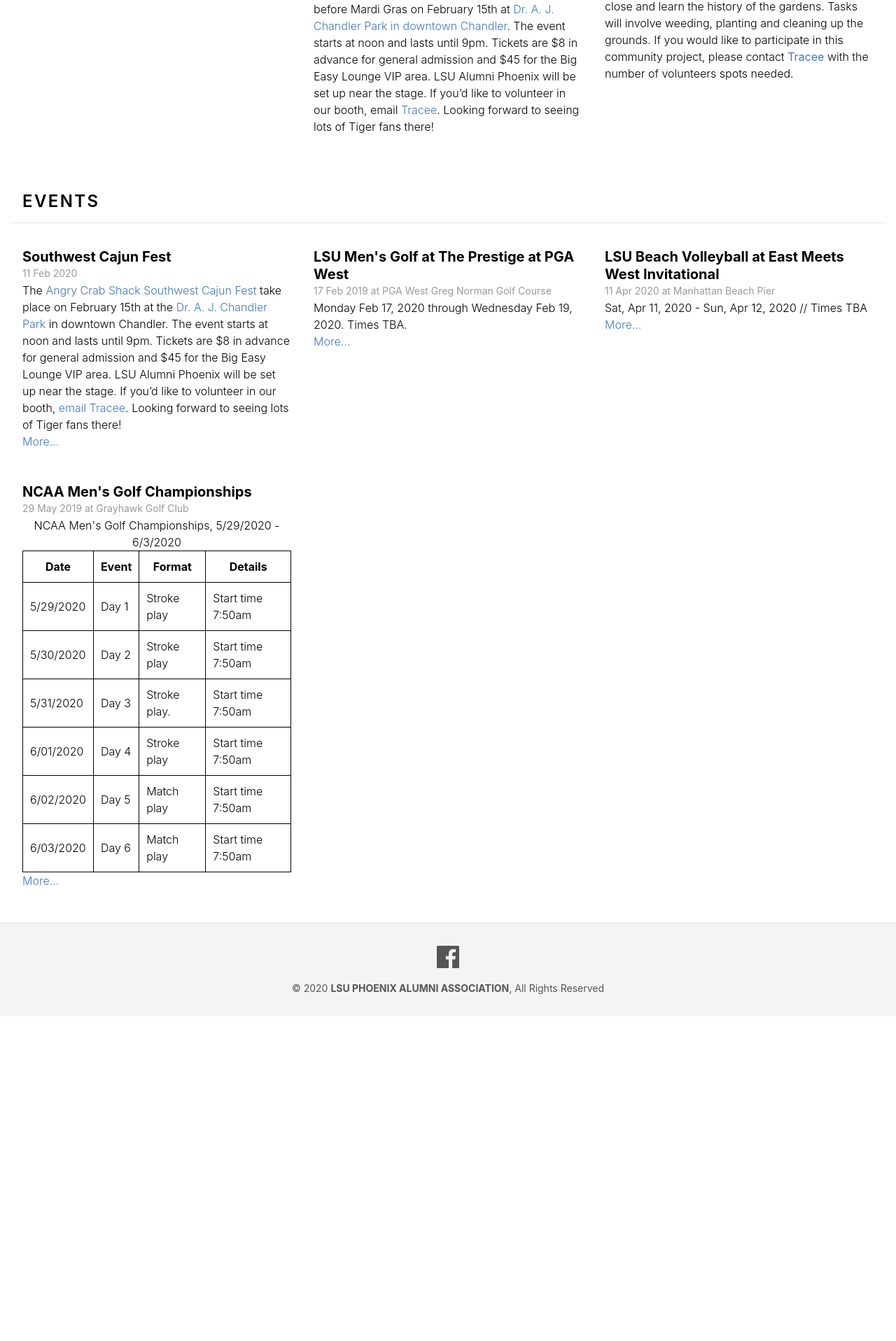
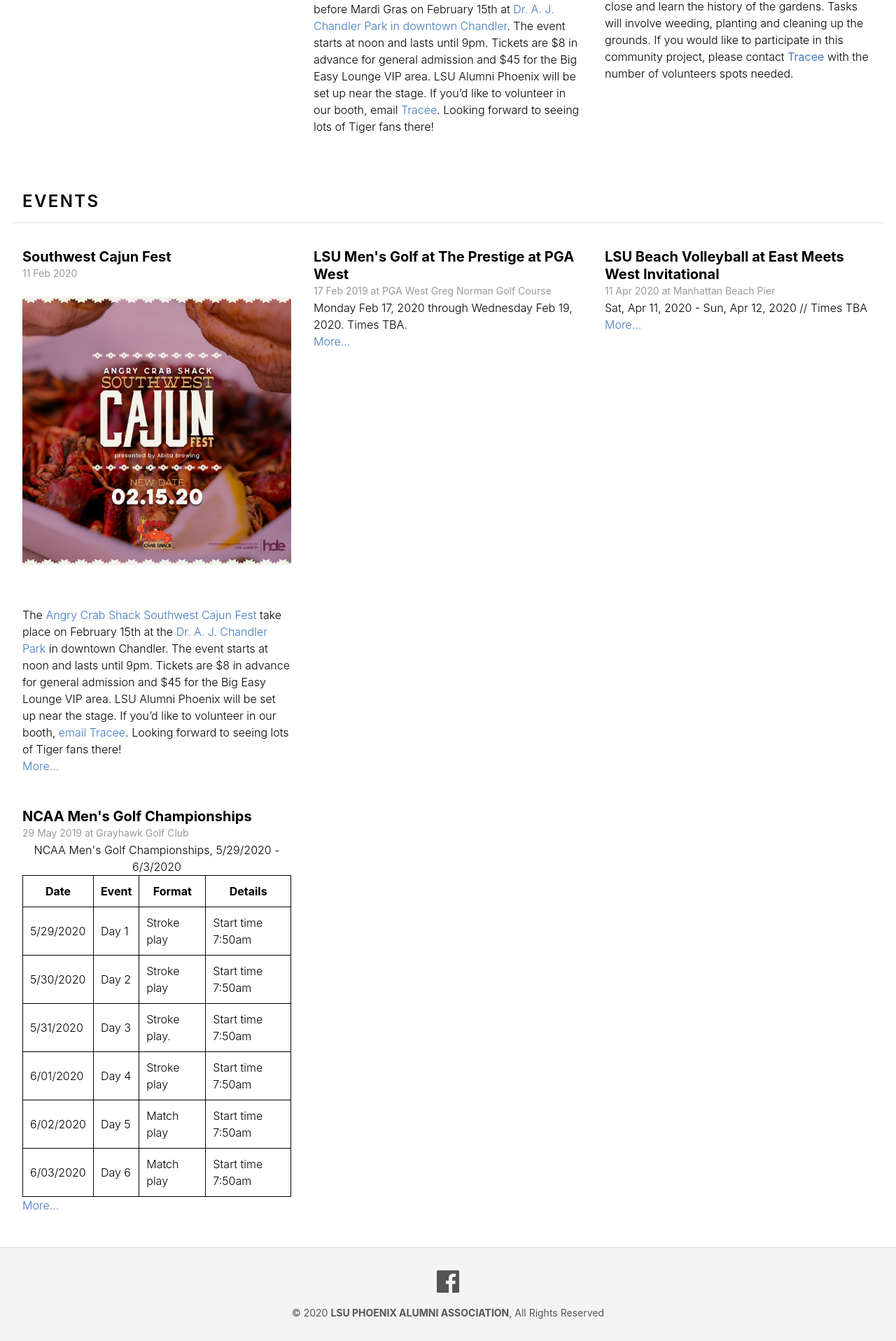
Before and after one commit to lsu-phoenix-alumni/lsu-phoenix-alumni.github.io, a Jekyll site: the page built from index.html, in a window 1280 px wide. Shown: the part 1442-3359 px from the top of the page at 70% size. Built offline with Jekyll 4.4.1, drawn with Linux system fonts in a browser that asks for light colours; before the commit the page ends 2895 px from its top, so only the background shows below that.

Commit message:
Updated Southwest Cajun Fest

```diff
--- a/_events/southwest-cajun-fest.markdown
+++ b/_events/southwest-cajun-fest.markdown
@@ -3,6 +3,8 @@
 date: 2020-02-11 14:16:00 -07:00
 ---
 
+# ![alt text](https://lsu-phoenix-alumni.github.io/assets/img/SWCajunFest.jpg "Cajun Fest")
+<br>
 The [Angry Crab Shack Southwest Cajun Fest][1] take place on February 15th at the [Dr. A. J. Chandler Park][2] in downtown Chandler. The event starts at noon and lasts until 9pm. Tickets are $8 in advance for general admission and $45 for the Big Easy Lounge VIP area. LSU Alumni Phoenix will be set up near the stage. If you’d like to volunteer in our booth, [email Tracee][3]. Looking forward to seeing lots of Tiger fans there!
 
 [1]: https://www.southwestcajunfest.com/
```
